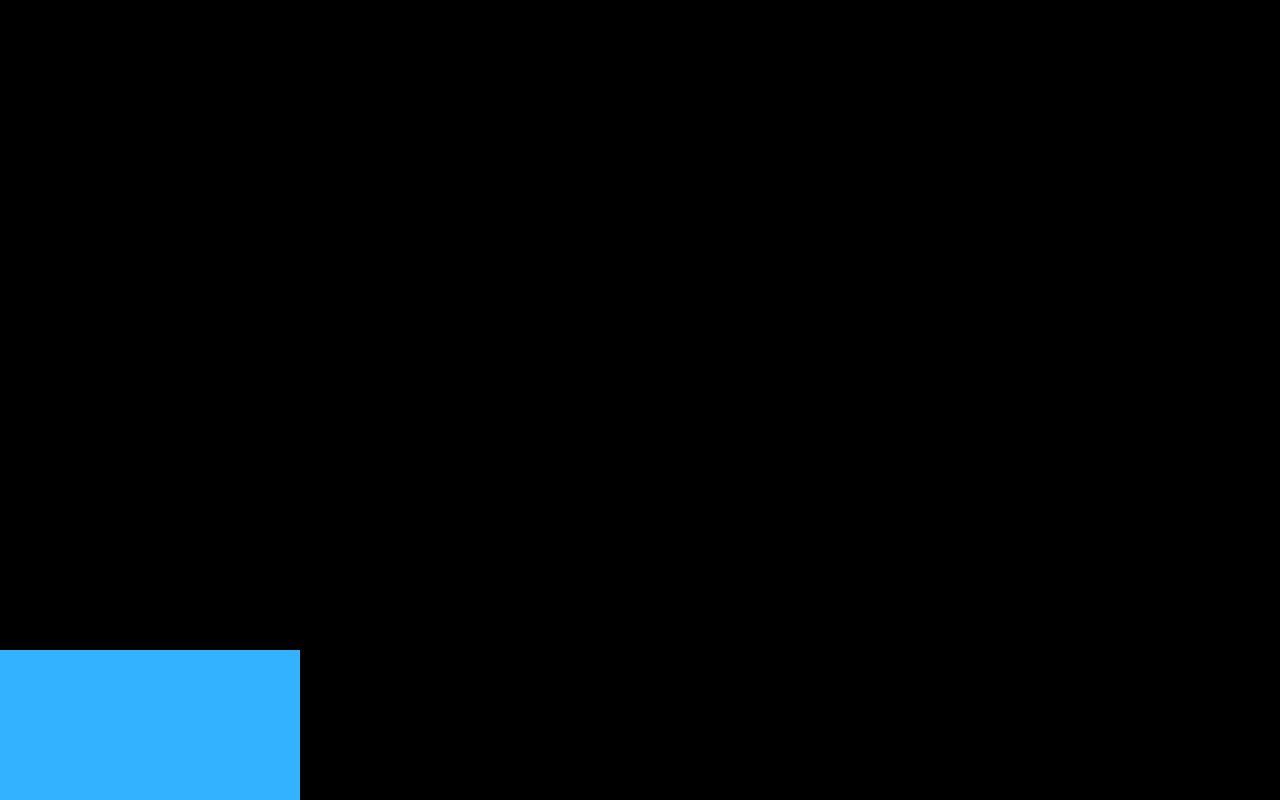
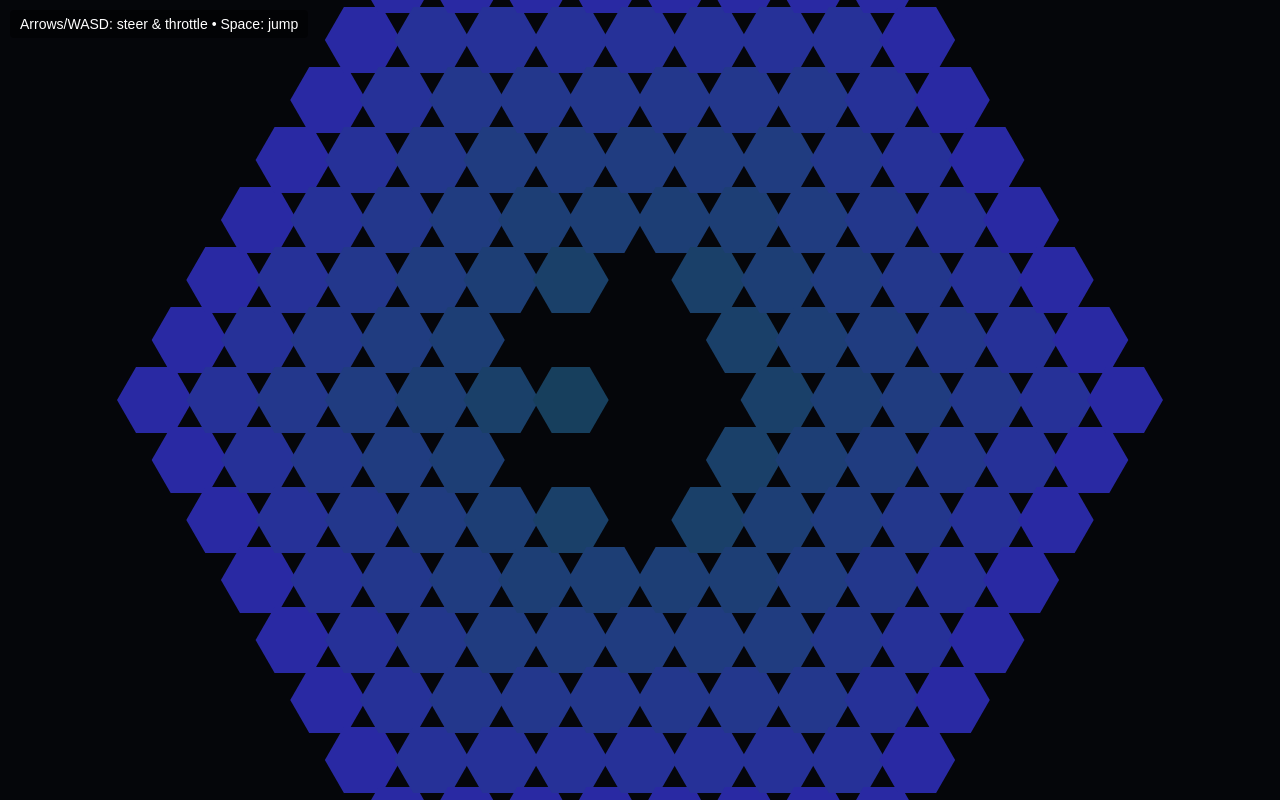
Before and after one commit to freegamesforschool/game, a plain HTML site: page index.html in a window 1280 px wide. Drawn offline with Linux system fonts and the light colour scheme.

Commit message:
Update index.html

```diff
--- a/index.html
+++ b/index.html
@@ -1,228 +1,329 @@
 <!DOCTYPE html>
 <html lang="en">
 <head>
-  <meta charset="UTF-8">
-  <title>Escape Tsunami – Fixed WebGL Build</title>
-  <style>
-    body { margin:0; overflow:hidden; background:#111; }
-    canvas { width:100vw; height:100vh; display:block; }
-    #mobileControls {
-      position:absolute; bottom:20px; left:50%; transform:translateX(-50%);
-      display:flex; gap:20px;
-    }
-    .btn {
-      width:60px; height:60px; background:rgba(255,255,255,0.2);
-      border-radius:50%; color:white; text-align:center;
-      line-height:60px; font-size:24px; user-select:none;
-    }
-    @media (min-width:768px) { #mobileControls { display:none; } }
-  </style>
+<meta charset="UTF-8">
+<title>Hex Drift Arena</title>
+<style>
+  html,body{margin:0;padding:0;overflow:hidden;background:#05060a;color:#fff;font-family:sans-serif;}
+  canvas{display:block;background:#05060a;}
+  #info{
+    position:fixed;top:10px;left:10px;font-size:14px;
+    background:rgba(0,0,0,0.5);padding:6px 10px;border-radius:4px;
+  }
+</style>
 </head>
 <body>
+<canvas id="game"></canvas>
+<div id="info">Arrows/WASD: steer & throttle • Space: jump</div>
+<script>
+// ================== BASIC SETUP ==================
+const canvas = document.getElementById('game');
+const ctx = canvas.getContext('2d');
+function resize(){
+  canvas.width = window.innerWidth;
+  canvas.height = window.innerHeight;
+}
+window.addEventListener('resize', resize);
+resize();
 
-<canvas id="glcanvas"></canvas>
+let lastTime = performance.now();
 
-<div id="mobileControls">
-  <div class="btn" id="left">←</div>
-  <div class="btn" id="right">→</div>
-  <div class="btn" id="jump">⤴</div>
-</div>
+// ================== INPUT ==================
+const keys = {};
+window.addEventListener('keydown', e => { keys[e.key.toLowerCase()] = true; });
+window.addEventListener('keyup',   e => { keys[e.key.toLowerCase()] = false; });
 
-<script>
-// ---------------------------------------------------------
-//  BASIC WEBGL SETUP
-// ---------------------------------------------------------
-const canvas = document.getElementById("glcanvas");
-const gl = canvas.getContext("webgl");
-canvas.width = innerWidth;
-canvas.height = innerHeight;
+// ================== HEX GRID ==================
+const HEX_SIZE = 40;
+const GRID_RADIUS = 7; // initial radius in hexes
+let shrinkTimer = 0;
+let shrinkInterval = 8000; // ms between shrink steps
+let currentRadius = GRID_RADIUS;
 
-if (!gl) alert("WebGL not supported");
-
-// ---------------------------------------------------------
-//  SHADERS
-// ---------------------------------------------------------
-const vsSource = `
-attribute vec4 aVertexPosition;
-uniform mat4 uModelViewMatrix;
-uniform mat4 uProjectionMatrix;
-void main() {
-  gl_Position = uProjectionMatrix * uModelViewMatrix * aVertexPosition;
-}
-`;
-
-const fsSource = `
-void main() {
-  gl_FragColor = vec4(0.2, 0.7, 1.0, 1.0);
-}
-`;
-
-function compileShader(type, src) {
-  const s = gl.createShader(type);
-  gl.shaderSource(s, src);
-  gl.compileShader(s);
-  return s;
+function axialToPixel(q,r){
+  const x = HEX_SIZE * (Math.sqrt(3)*q + Math.sqrt(3)/2*r);
+  const y = HEX_SIZE * (3/2*r);
+  return {x,y};
 }
 
-const shaderProgram = gl.createProgram();
-gl.attachShader(shaderProgram, compileShader(gl.VERTEX_SHADER, vsSource));
-gl.attachShader(shaderProgram, compileShader(gl.FRAGMENT_SHADER, fsSource));
-gl.linkProgram(shaderProgram);
-gl.useProgram(shaderProgram);
+const tiles = new Map();
+function keyQR(q,r){ return q+','+r; }
 
-const programInfo = {
-  attribLocations: {
-    vertexPosition: gl.getAttribLocation(shaderProgram, "aVertexPosition"),
-  },
-  uniformLocations: {
-    projectionMatrix: gl.getUniformLocation(shaderProgram, "uProjectionMatrix"),
-    modelViewMatrix: gl.getUniformLocation(shaderProgram, "uModelViewMatrix"),
+function generateGrid(){
+  tiles.clear();
+  for(let q=-GRID_RADIUS;q<=GRID_RADIUS;q++){
+    for(let r=-GRID_RADIUS;r<=GRID_RADIUS;r++){
+      if(Math.abs(q+r) <= GRID_RADIUS){
+        const {x,y} = axialToPixel(q,r);
+        tiles.set(keyQR(q,r),{
+          q,r,x,y,
+          active:true,
+          visited:false,
+          decayTimer:0
+        });
+      }
+    }
   }
-};
+}
+generateGrid();
 
-// ---------------------------------------------------------
-//  CUBE GEOMETRY
-// ---------------------------------------------------------
-function createCube() {
-  const positions = [
-    // front
-    -1,-1,1, 1,-1,1, 1,1,1, -1,1,1,
-    // back
-    -1,-1,-1, -1,1,-1, 1,1,-1, 1,-1,-1,
-    // top
-    -1,1,-1, -1,1,1, 1,1,1, 1,1,-1,
-    // bottom
-    -1,-1,-1, 1,-1,-1, 1,-1,1, -1,-1,1,
-    // right
-    1,-1,-1, 1,1,-1, 1,1,1, 1,-1,1,
-    // left
-    -1,-1,-1, -1,-1,1, -1,1,1, -1,1,-1
-  ];
+// ================== CAR / BOT ==================
+class Car {
+  constructor(x,y,color,isPlayer=false){
+    this.x = x;
+    this.y = y;
+    this.z = 0;
+    this.vz = 0;
+    this.angle = 0;
+    this.vx = 0;
+    this.vy = 0;
+    this.color = color;
+    this.isPlayer = isPlayer;
+    this.jumpCooldown = 0;
+    this.alive = true;
+  }
+  update(dt){
+    if(!this.alive) return;
 
-  const buffer = gl.createBuffer();
-  gl.bindBuffer(gl.ARRAY_BUFFER, buffer);
-  gl.bufferData(gl.ARRAY_BUFFER, new Float32Array(positions), gl.STATIC_DRAW);
+    const accel = 0.0008;
+    const maxSpeed = 0.6;
+    const steerSpeed = 0.004;
+    const friction = 0.0006;
+    const driftFactor = 0.96;
 
-  return { buffer, count: 36 };
+    if(this.isPlayer){
+      const forward = keys['w'] || keys['arrowup'];
+      const back    = keys['s'] || keys['arrowdown'];
+      const left    = keys['a'] || keys['arrowleft'];
+      const right   = keys['d'] || keys['arrowright'];
+
+      if(left)  this.angle -= steerSpeed * dt;
+      if(right) this.angle += steerSpeed * dt;
+
+      let thrust = 0;
+      if(forward) thrust += accel * dt;
+      if(back)    thrust -= accel * dt;
+
+      this.vx += Math.cos(this.angle) * thrust;
+      this.vy += Math.sin(this.angle) * thrust;
+
+      const speed = Math.hypot(this.vx,this.vy);
+      if(speed > maxSpeed){
+        this.vx *= maxSpeed/speed;
+        this.vy *= maxSpeed/speed;
+      }
+
+      if((keys[' '] || keys['space']) && this.jumpCooldown<=0 && this.z<=0){
+        this.vz = 0.02;
+        this.jumpCooldown = 1000;
+      }
+    } else {
+      // Simple bot AI: drift around center, avoid edges
+      const targetAngle = Math.atan2(-this.y, -this.x) + (Math.random()-0.5)*0.6;
+      let diff = ((targetAngle - this.angle + Math.PI*3)%(Math.PI*2))-Math.PI;
+      this.angle += Math.max(-steerSpeed*dt, Math.min(steerSpeed*dt, diff));
+
+      const thrust = accel * dt * 0.8;
+      this.vx += Math.cos(this.angle) * thrust;
+      this.vy += Math.sin(this.angle) * thrust;
+
+      const speed = Math.hypot(this.vx,this.vy);
+      if(speed > maxSpeed*0.9){
+        this.vx *= (maxSpeed*0.9)/speed;
+        this.vy *= (maxSpeed*0.9)/speed;
+      }
+
+      if(this.jumpCooldown<=0 && this.z<=0 && Math.random()<0.002){
+        this.vz = 0.02;
+        this.jumpCooldown = 1500 + Math.random()*1000;
+      }
+    }
+
+    // Drift: reduce lateral grip
+    this.vx *= driftFactor;
+    this.vy *= driftFactor;
+
+    // Friction
+    const sp = Math.hypot(this.vx,this.vy);
+    if(sp>0){
+      const f = Math.max(0, sp - friction*dt)/sp;
+      this.vx *= f;
+      this.vy *= f;
+    }
+
+    this.x += this.vx * dt;
+    this.y += this.vy * dt;
+
+    // Jump physics
+    if(this.jumpCooldown>0) this.jumpCooldown -= dt;
+    this.z += this.vz * dt;
+    this.vz -= 0.00008 * dt;
+    if(this.z<0){ this.z=0; this.vz=0; }
+
+    // Check tile
+    const tile = getTileAt(this.x,this.y);
+    if(tile && tile.active && this.z<=0){
+      if(!tile.visited){
+        tile.visited = true;
+        tile.decayTimer = 1500; // ms before disappearing
+      }
+    } else if(this.z<=0){
+      // fell
+      this.alive = false;
+    }
+  }
+  draw(ctx,cx,cy){
+    if(!this.alive) return;
+    const size = 16;
+    const sx = cx + this.x;
+    const sy = cy + this.y - this.z*800;
+
+    // shadow
+    ctx.save();
+    ctx.globalAlpha = 0.3;
+    ctx.fillStyle = "#000";
+    ctx.beginPath();
+    ctx.ellipse(cx+this.x, cy+this.y+4, size*0.9, size*0.5, 0, 0, Math.PI*2);
+    ctx.fill();
+    ctx.restore();
+
+    ctx.save();
+    ctx.translate(sx, sy);
+    ctx.rotate(this.angle);
+    ctx.fillStyle = this.color;
+    ctx.fillRect(-size*0.8,-size*0.5,size*1.6,size);
+    ctx.fillStyle = "#fff";
+    ctx.fillRect(size*0.2,-size*0.4,size*0.7,size*0.8);
+    ctx.restore();
+  }
 }
 
-const cube = createCube();
-
-// ---------------------------------------------------------
-//  FULL mat4 IMPLEMENTATION (FIXED)
-// ---------------------------------------------------------
-const mat4 = {
-  create() {
-    const out = new Float32Array(16);
-    out[0]=1; out[5]=1; out[10]=1; out[15]=1;
-    return out;
-  },
-
-  perspective(out, fovy, aspect, near, far) {
-    const f = 1.0 / Math.tan(fovy / 2);
-    const nf = 1 / (near - far);
-
-    out[0] = f / aspect;
-    out[1] = 0;
-    out[2] = 0;
-    out[3] = 0;
-
-    out[4] = 0;
-    out[5] = f;
-    out[6] = 0;
-    out[7] = 0;
-
-    out[8] = 0;
-    out[9] = 0;
-    out[10] = (far + near) * nf;
-    out[11] = -1;
-
-    out[12] = 0;
-    out[13] = 0;
-    out[14] = (2 * far * near) * nf;
-    out[15] = 0;
-  },
-
-  translate(out, a, v) {
-    const x=v[0], y=v[1], z=v[2];
-    out.set(a);
-    out[12] = a[0]*x + a[4]*y + a[8]*z + a[12];
-    out[13] = a[1]*x + a[5]*y + a[9]*z + a[13];
-    out[14] = a[2]*x + a[6]*y + a[10]*z + a[14];
-    out[15] = a[3]*x + a[7]*y + a[11]*z + a[15];
-  },
-
-  scale(out, a, v) {
-    const x=v[0], y=v[1], z=v[2];
-    out[0]=a[0]*x; out[1]=a[1]*x; out[2]=a[2]*x; out[3]=a[3]*x;
-    out[4]=a[4]*y; out[5]=a[5]*y; out[6]=a[6]*y; out[7]=a[7]*y;
-    out[8]=a[8]*z; out[9]=a[9]*z; out[10]=a[10]*z; out[11]=a[11]*z;
-    out[12]=a[12]; out[13]=a[13]; out[14]=a[14]; out[15]=a[15];
+function getTileAt(x,y){
+  // brute-force search nearest tile
+  let best=null, bestDist=HEX_SIZE*1.1;
+  for(const t of tiles.values()){
+    if(!t.active) continue;
+    const dx = x - t.x;
+    const dy = y - t.y;
+    const d = Math.hypot(dx,dy);
+    if(d<bestDist){
+      bestDist=d;
+      best=t;
+    }
   }
-};
-
-// ---------------------------------------------------------
-//  GAME STATE
-// ---------------------------------------------------------
-let playerX = 0;
-let tsunamiZ = 12;
-let keys = {};
-
-document.addEventListener("keydown", e => keys[e.key] = true);
-document.addEventListener("keyup", e => keys[e.key] = false);
-
-document.getElementById("left").ontouchstart = ()=>keys["ArrowLeft"]=true;
-document.getElementById("left").ontouchend = ()=>keys["ArrowLeft"]=false;
-document.getElementById("right").ontouchstart = ()=>keys["ArrowRight"]=true;
-document.getElementById("right").ontouchend = ()=>keys["ArrowRight"]=false;
-
-// ---------------------------------------------------------
-//  DRAW SCENE
-// ---------------------------------------------------------
-function drawScene() {
-  gl.clearColor(0,0,0,1);
-  gl.clear(gl.COLOR_BUFFER_BIT | gl.DEPTH_BUFFER_BIT);
-  gl.enable(gl.DEPTH_TEST);
-
-  const projection = mat4.create();
-  mat4.perspective(projection, 45*Math.PI/180, canvas.width/canvas.height, 0.1, 100);
-
-  // PLAYER
-  let mv = mat4.create();
-  mat4.translate(mv, mv, [playerX, -1.5, -6]);
-
-  gl.bindBuffer(gl.ARRAY_BUFFER, cube.buffer);
-  gl.vertexAttribPointer(programInfo.attribLocations.vertexPosition, 3, gl.FLOAT, false, 0, 0);
-  gl.enableVertexAttribArray(programInfo.attribLocations.vertexPosition);
-
-  gl.uniformMatrix4fv(programInfo.uniformLocations.projectionMatrix, false, projection);
-  gl.uniformMatrix4fv(programInfo.uniformLocations.modelViewMatrix, false, mv);
-  gl.drawArrays(gl.TRIANGLE_FAN, 0, cube.count);
-
-  // TSUNAMI WALL
-  let wave = mat4.create();
-  mat4.translate(wave, wave, [0, 0, tsunamiZ]);
-  mat4.scale(wave, wave, [10, 10, 1]);
-
-  gl.uniformMatrix4fv(programInfo.uniformLocations.modelViewMatrix, false, wave);
-  gl.drawArrays(gl.TRIANGLE_FAN, 0, cube.count);
+  return best;
 }
 
-// ---------------------------------------------------------
-//  GAME LOOP
-// ---------------------------------------------------------
-function update() {
-  if (keys["ArrowLeft"]) playerX -= 0.05;
-  if (keys["ArrowRight"]) playerX += 0.05;
+// ================== GAME OBJECTS ==================
+const cars = [];
+function resetGame(){
+  cars.length = 0;
+  generateGrid();
+  currentRadius = GRID_RADIUS;
+  shrinkTimer = 0;
 
-  tsunamiZ -= 0.05;
+  const center = axialToPixel(0,0);
+  const player = new Car(center.x, center.y, "#ff5555", true);
+  cars.push(player);
 
-  drawScene();
-  requestAnimationFrame(update);
+  for(let i=0;i<5;i++){
+    const angle = (i/5)*Math.PI*2;
+    const r = HEX_SIZE*2.5;
+    const bot = new Car(center.x + Math.cos(angle)*r, center.y + Math.sin(angle)*r, "#55aaff", false);
+    bot.angle = angle + Math.PI;
+    cars.push(bot);
+  }
+}
+resetGame();
+
+// ================== ARENA SHRINK ==================
+function shrinkArena(){
+  if(currentRadius<=2) return;
+  currentRadius--;
+  for(const t of tiles.values()){
+    const dist = Math.max(Math.abs(t.q), Math.abs(t.r), Math.abs(t.q+t.r));
+    if(dist>currentRadius){
+      t.active = false;
+    }
+  }
 }
 
-update();
+// ================== RENDER HEXES ==================
+function drawHex(ctx,x,y,size,fill,alpha=1){
+  const a = Math.PI/3;
+  ctx.save();
+  ctx.translate(x,y);
+  ctx.beginPath();
+  for(let i=0;i<6;i++){
+    const px = Math.cos(a*i)*size;
+    const py = Math.sin(a*i)*size;
+    if(i===0) ctx.moveTo(px,py); else ctx.lineTo(px,py);
+  }
+  ctx.closePath();
+  ctx.globalAlpha = alpha;
+  ctx.fillStyle = fill;
+  ctx.fill();
+  ctx.restore();
+}
+
+// ================== MAIN LOOP ==================
+function loop(now){
+  const dt = now - lastTime;
+  lastTime = now;
+
+  shrinkTimer += dt;
+  if(shrinkTimer > shrinkInterval){
+    shrinkTimer = 0;
+    shrinkArena();
+  }
+
+  // Update tiles decay
+  for(const t of tiles.values()){
+    if(t.visited && t.active){
+      t.decayTimer -= dt;
+      if(t.decayTimer<=0){
+        t.active = false;
+      }
+    }
+  }
+
+  // Update cars
+  for(const c of cars) c.update(dt);
+
+  // Camera center at average of alive cars (or player)
+  let cx = 0, cy = 0, count=0;
+  for(const c of cars){
+    if(!c.alive) continue;
+    cx += c.x; cy += c.y; count++;
+  }
+  if(count>0){ cx/=count; cy/=count; }
+  const screenCX = canvas.width/2 - cx;
+  const screenCY = canvas.height/2 - cy;
+
+  // Clear
+  ctx.setTransform(1,0,0,1,0,0);
+  ctx.fillStyle = "#05060a";
+  ctx.fillRect(0,0,canvas.width,canvas.height);
+
+  // World transform
+  ctx.setTransform(1,0,0,1,screenCX,screenCY);
+
+  // Draw tiles
+  for(const t of tiles.values()){
+    if(!t.active) continue;
+    const dist = Math.max(Math.abs(t.q), Math.abs(t.r), Math.abs(t.q+t.r));
+    const edgeFactor = dist / GRID_RADIUS;
+    let col = `hsl(${200+edgeFactor*40},60%,${20+edgeFactor*20}%)`;
+    let alpha = t.visited ? Math.max(0.2, t.decayTimer/1500) : 1;
+    drawHex(ctx,t.x,t.y,HEX_SIZE*0.95,col,alpha);
+  }
+
+  // Draw cars
+  for(const c of cars) c.draw(ctx,0,0);
+
+  requestAnimationFrame(loop);
+}
+requestAnimationFrame(loop);
 </script>
-
 </body>
 </html>
```
